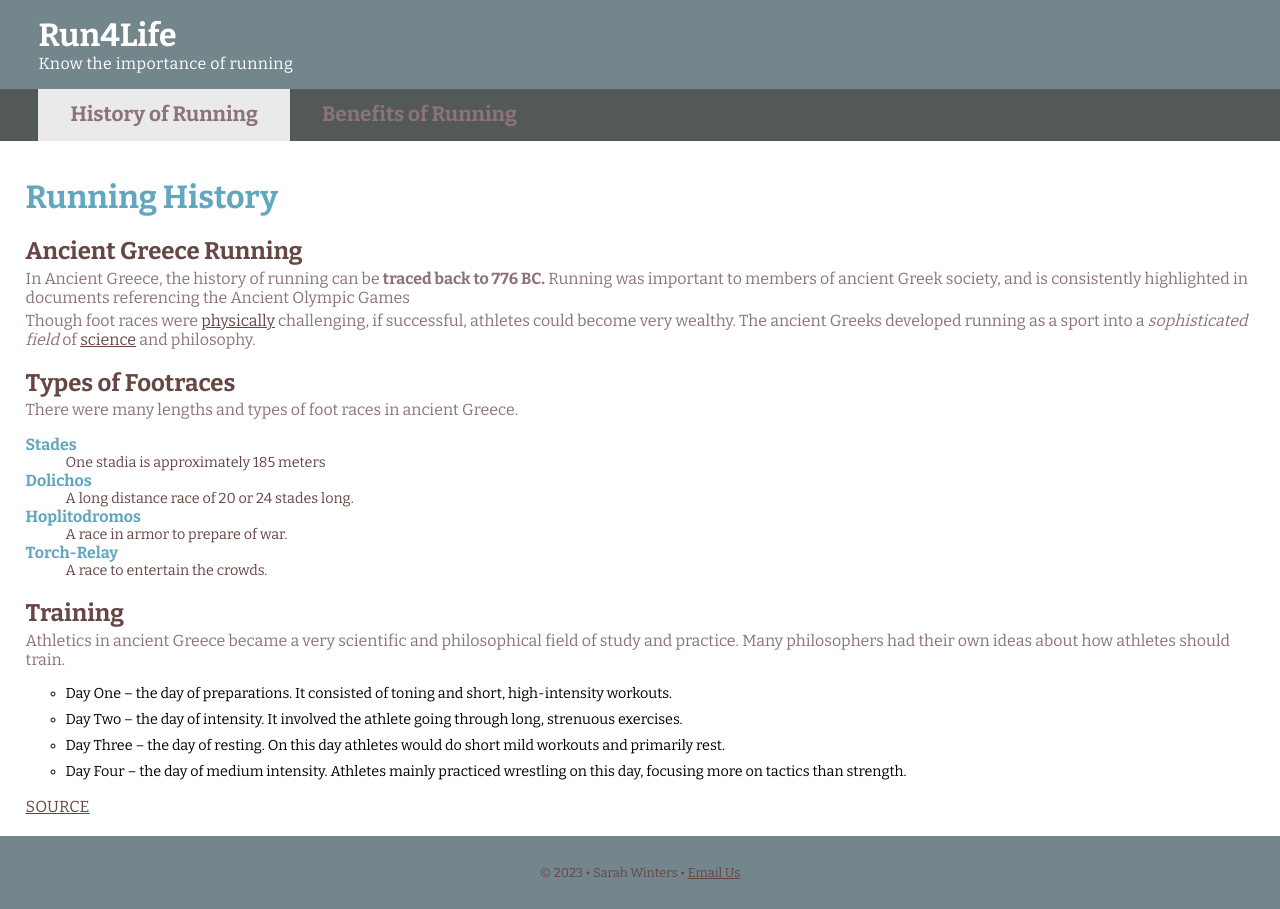
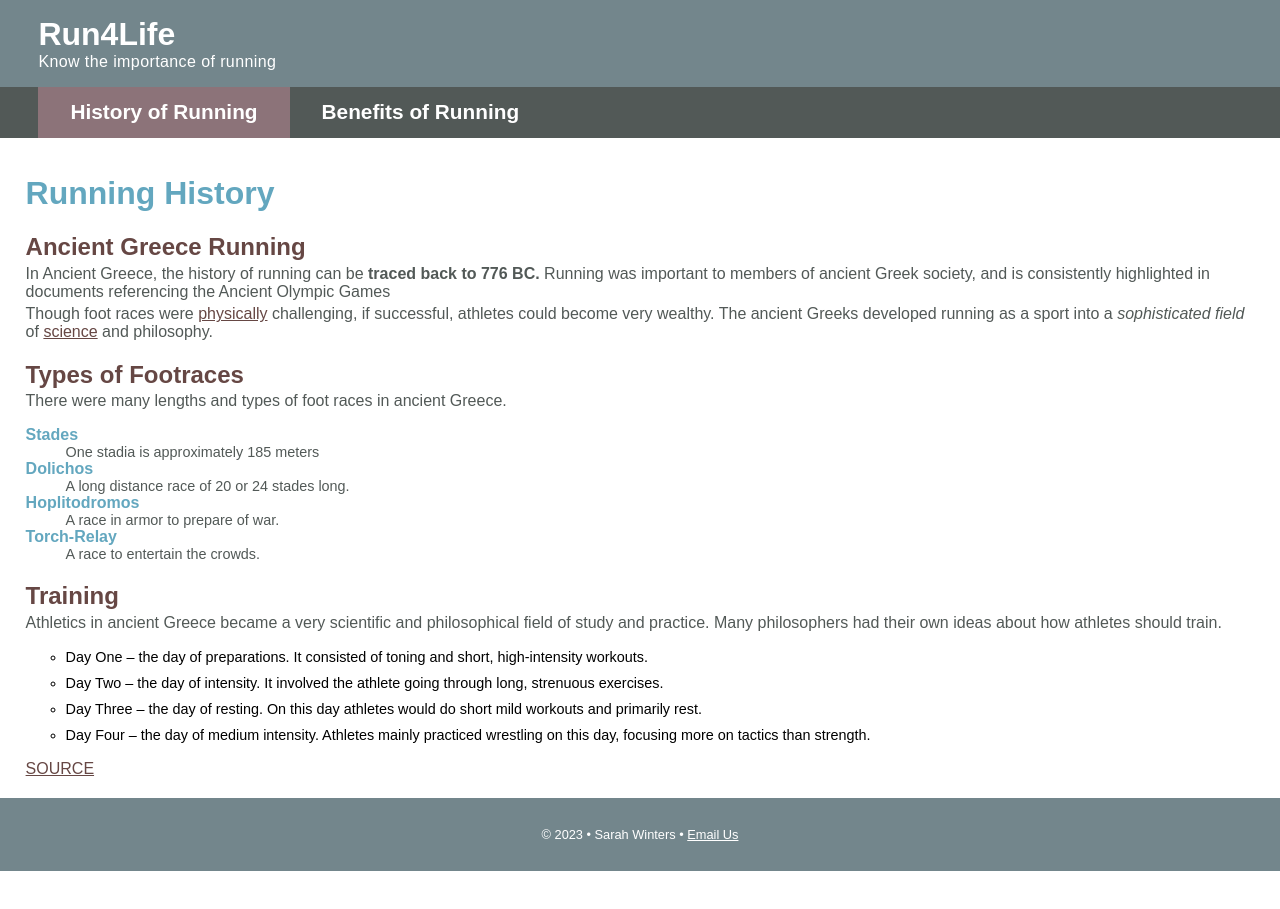
Before and after one commit to IceCrystal3/dwdd1600, a plain HTML site: page 04intro-css/index.html in a window 1280 px wide. After the commit the page ends 871 px from the top, so only its background shows below. Drawn offline with nearby package versions, Linux system fonts and the light colour scheme.

Commit message:
Upload fixed color contrast.

```diff
--- a/04intro-css/travlers.css
+++ b/04intro-css/travlers.css
@@ -1,5 +1,7 @@
 body {
     font-family: 'Bitter', serif;
+font-family: 'Oxygen', sans-serif;
+    font-style: normal;
     font-size: 16px;
     font-weight: 400;
     text-align: left;
@@ -34,17 +36,17 @@ nav ul {
 nav a {
     font-size: 1.3rem;
     text-decoration: none;
-    color: #8c7379;
+    color: white;
     font-weight: 700;
     display: block;
     padding: .83rem 2rem;
 }
 nav li.here a{
-    background-color: #eaeaea;
-        color: #8c7379;
+    background-color: #8c7379;
+        color: white;
 }
 nav a:hover {
-    color: #eaeaea;
+    color: #63a7bf;
 }
 
 /* Stuff for the Main */
@@ -59,7 +61,7 @@ main h2 {
     margin-bottom: .2rem;
 }
 main p {
-    color: #8c7379;
+    color: #525957;
     margin: 0 0 .3rem 0;
 }
 
@@ -73,7 +75,7 @@ main dl dt {
     font-weight: 700;
 }
 main dl dd {
-    color: #664744;
+    color: #525957;
     font-size: .9rem
 }
 
@@ -99,17 +101,17 @@ main a {
     color: #664744;
 }
 main a:hover {
-    color: #eaeaea;
+    color: #73868c;
 }
 
 /* Footer Stuff Here */
 footer {
     background-color: #73868c;
     text-align: center;
-    color: #664744;
+    color: white;
     padding: 1rem 0;
     font-size: .8rem;
 }
 footer a {
-    color: #664744;
+    color: white;
 }
```
Also changed, not shown: 04intro-css/benefits.html (+2 -2 lines).
